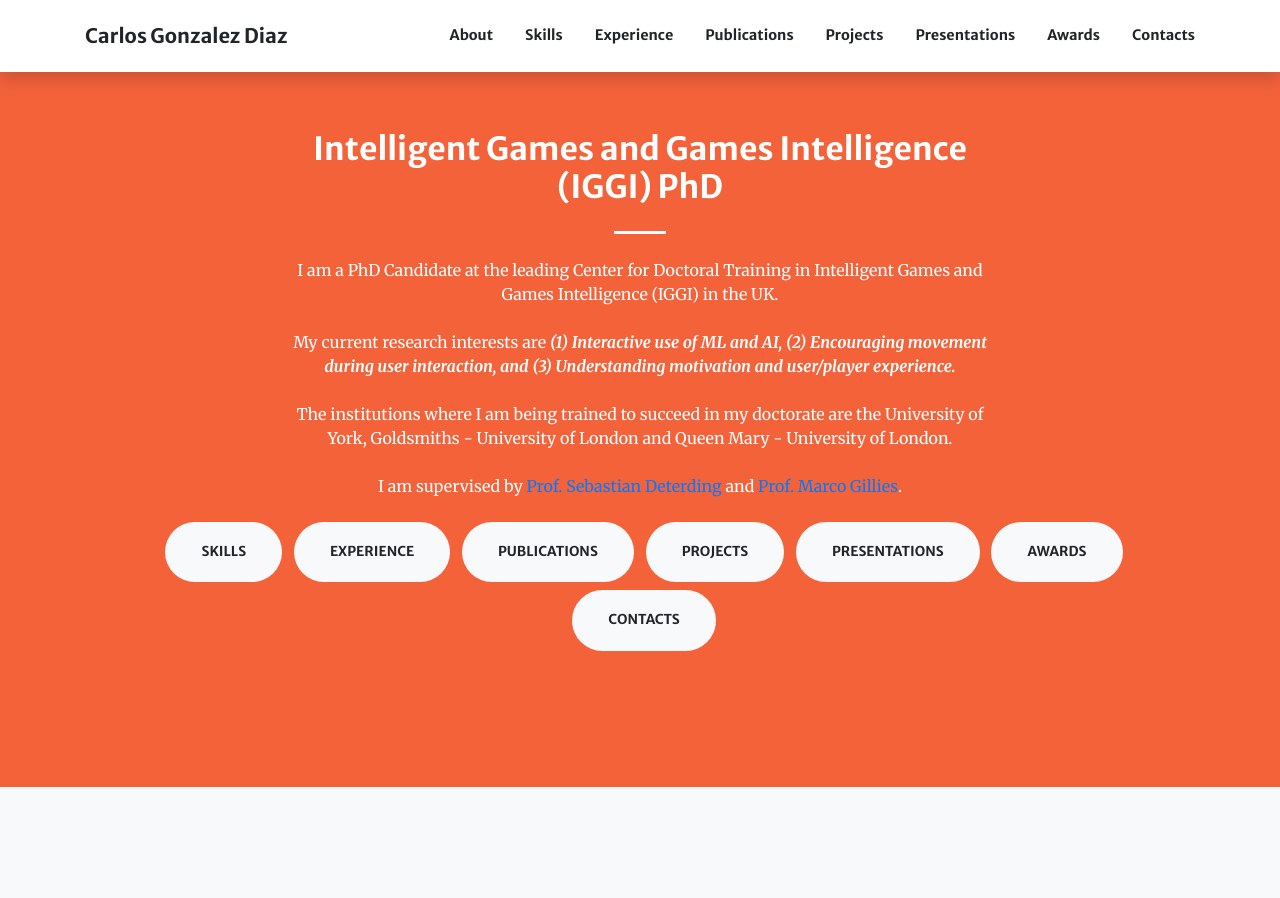
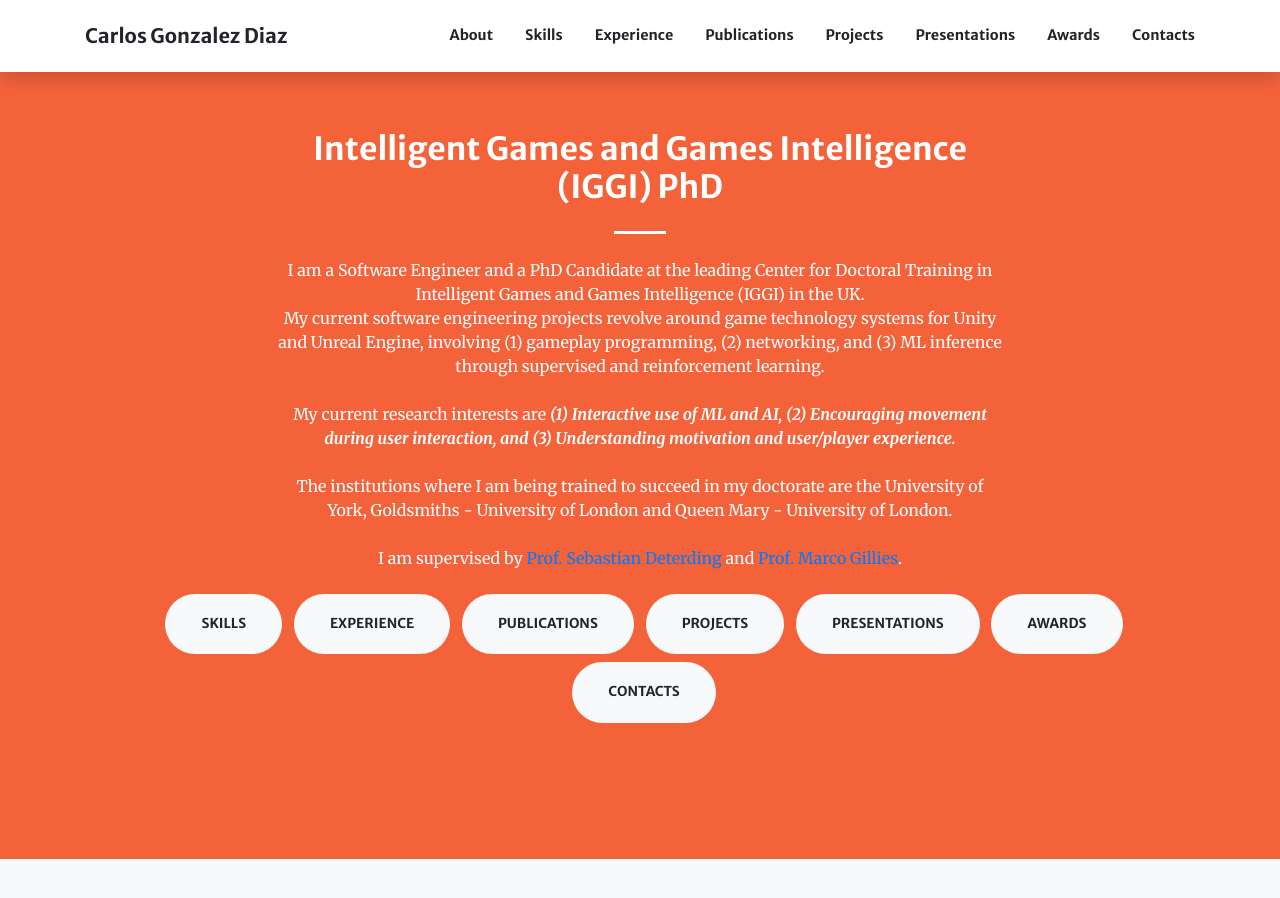
Before and after one commit to carlotes247/carlotes247.github.io, a Jekyll site: the page built from index.md, in a window 1280 px wide and 900 px high, scrolled down 898 px. Built offline with Jekyll 4.4.1, drawn with Linux system fonts in a browser that asks for light colours; nearby versions of some CDN libraries; some of the changed text lies outside the part shown.

Commit message:
Added latest experience and skills

```diff
--- a/index.md
+++ b/index.md
@@ -18,7 +18,9 @@
     section_id: about
     background_style: bg-primary
     title: "**Intelligent Games and Games Intelligence (IGGI) PhD**"
-    text: "I am a PhD Candidate at the leading Center for Doctoral Training in Intelligent Games and Games Intelligence (IGGI) in the UK.
+    text: "I am a Software Engineer and a PhD Candidate at the leading Center for Doctoral Training in Intelligent Games and Games Intelligence (IGGI) in the UK.
+
+    My current software engineering projects revolve around game technology systems for Unity and Unreal Engine, involving (1) gameplay programming, (2) networking, and (3) ML inference through supervised and reinforcement learning.
 
 
     My current research interests are ***(1) Interactive use of ML and AI, (2) Encouraging movement during user interaction, and (3) Understanding motivation and user/player experience.***
@@ -58,22 +60,22 @@
     title: Skills
     services:
       - title: Computer Science
-        text: 8+ years programming. C#, C++, Java, Python, C, JS, HTML5... and the curiosity to learn more!
+        text: 11+ years programming. C#, C++/C, Java, Python, JS, HTML5... and the curiosity to learn more!
         icon: fa-laptop-code text-info
       - title: HCI Research
         text: Qualitative and Quantitative methods, HCI, User Experience, Interaction Analysis
         icon: fa-user-graduate
       - title: Immersive Tech
-        text: 5+ years experience on XR SDKs and APIs. Oculus, Steam, PSVR, Vuforia.
+        text: 7+ years experience on XR SDKs and APIs. Meta Quest, Steam, PSVR, ARToolkit/Vuforia
         icon: fa-vr-cardboard text-info
       - title: Machine Learning
-        text: Theoretical and Practical. Interactive Machine Learning (C++/C#), TensorFlow (C#/Python)
+        text: Theoretical and Practical. Interactive Machine Learning with low-level inference libraries (C++/C#), TensorFlow (C#/Python)
         icon: fa-brain
       - title: Games R&D
-        text: Passion for games and games tech. PhD in IML for VR Games. Unity, UE, Custom Engines.
+        text: Passion for games and games tech. PhD in ML for VR Games. Unity, Unreal Engine, Custom Engines.
         icon: fa-gamepad text-info
       - title: Team Player
-        text: Enjoys working closely with others and can also work independently.
+        text: Enjoys working closely with others and can also work independently. Previous experience consulting and contracting solo or as part of a team
         icon: fa-users
       - title: SW Engineering
         text: Data Structures, Algorithms, Version Control... I even made my own visual scripting language!
@@ -95,6 +97,12 @@
           **PhD in Intelligent Games and Games Intelligence (IGGI)**
         text: >-
             University of York. 6 years. Interactive Machine Learning for VR Motion Gameplay Creation.
+      - image: assets/img/logos/uem.png
+        title: >+
+          2023
+          **Course Authorship at Masters level in Gameplay Programming**
+        text: >-
+            European University of Madrid. Unreal Engine (Spain)
       - image: assets/img/logos/ms_logo_small_simple.jpg
         title: >+
           2021
```
Also changed, not shown: assets/img/logos/uem.png (added).
